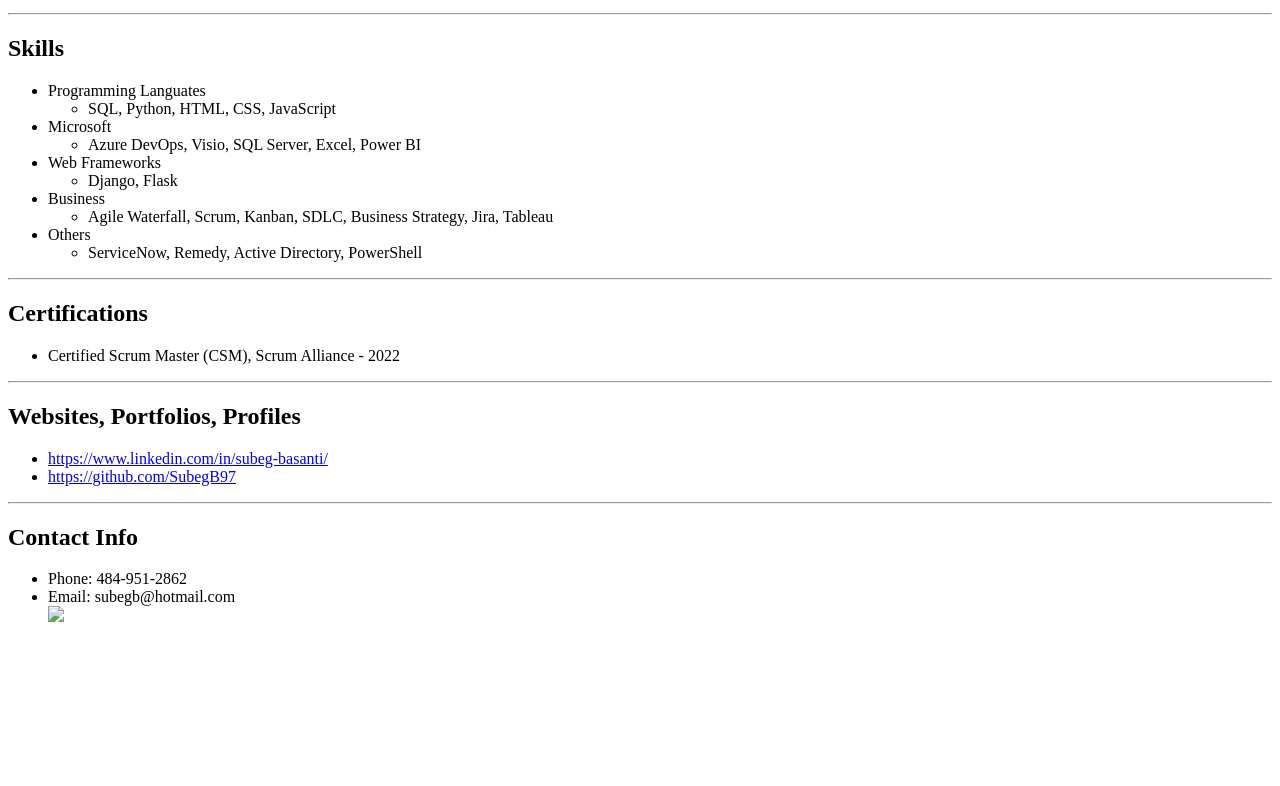
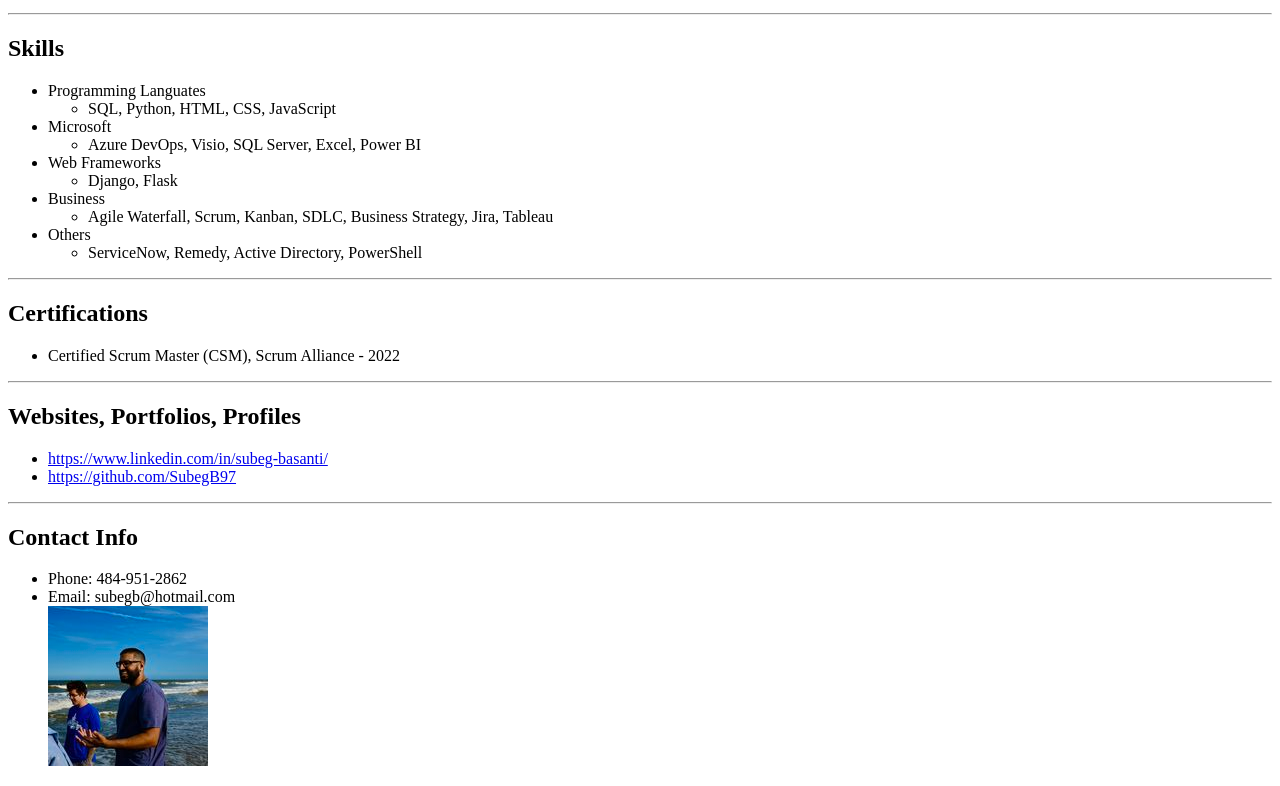
Before and after one commit to SubegB97/html-portfolio, a plain HTML site: page public/CapstoneProject1.html in a window 1280 px wide. Shown: the part 460-1246 px from the top of the page. Before the commit the page ends 1102 px from the top, so only its background shows below. Drawn offline with Linux system fonts and the light colour scheme.

Commit message:
Update CapstoneProject1.html

```diff
--- a/public/CapstoneProject1.html
+++ b/public/CapstoneProject1.html
@@ -112,7 +112,7 @@
     <ul>
       <li>Phone: 484-951-2862</li>
       <li>Email: subegb@hotmail.com</li>
-      <img src="./images/SubegBasanti.jpg" />
+      <img src="SubegBasanti.jpg" />
     </ul>
   </footer>
 </html>
```
